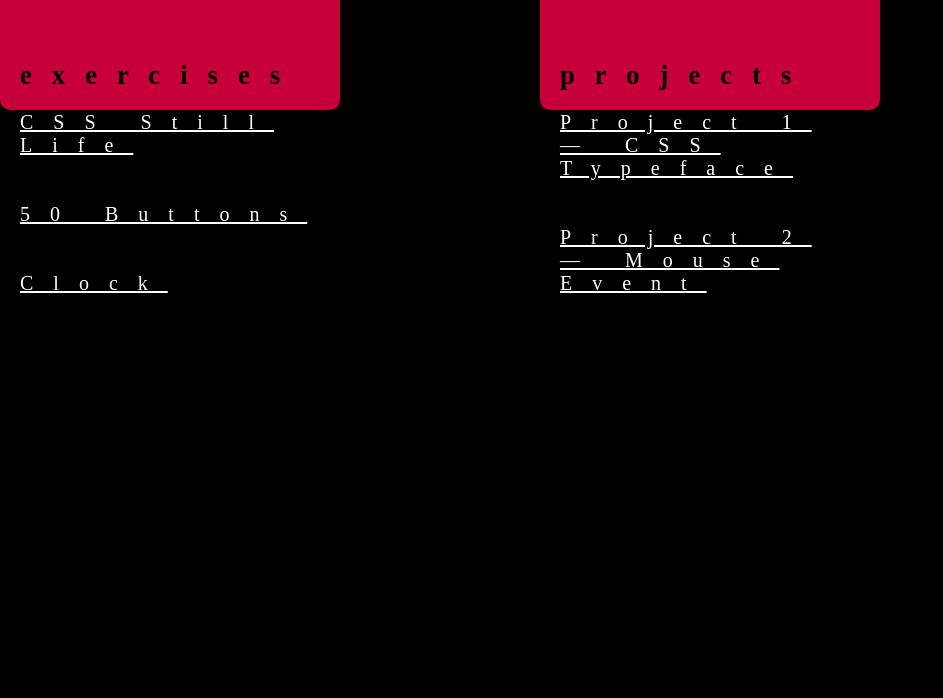
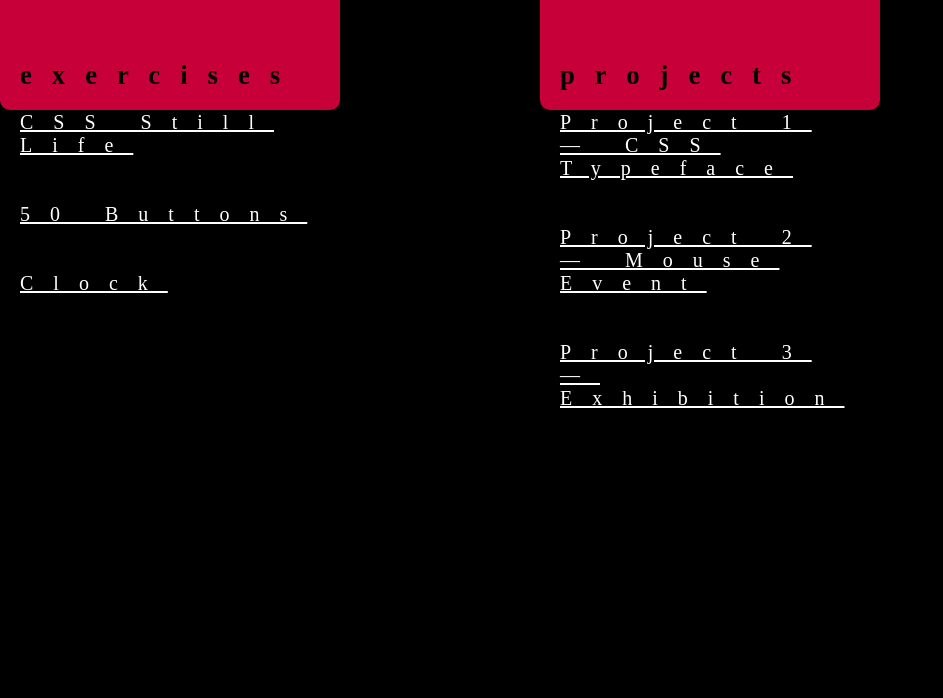
Before and after one commit to igaray97/interactive2, a plain HTML site: page home.html in a window 1280 px wide. Shown: the top 698 px of the page, without its empty margins (0-943 px from the left). Drawn offline with Linux system fonts and the light colour scheme; a web font is replaced by a local one.

Commit message:
push site

```diff
--- a/home.html
+++ b/home.html
@@ -50,11 +50,17 @@
             <ul>
                 <li><a href="https://igaray97.github.io/interactive2/Mouse%20Events/mouseevents.html" class="works">Project 2 — Mouse Event</a></li>
             </ul>
+            <!-- <br>
+            <br>
+            <ul>
+                <li><a href="https://igaray97.github.io/interactive2/typeface/Index.html" class="works">Project 2.2 — Mouse Event Workshop</a></li>
+            </ul> -->
             <br>
             <br>
-            <!-- <ul>
-                <li><a href="https://igaray97.github.io/interactive2/typeface/Index.html" class="works">Project 2.2 — Mouse Event Workshop</a></li>
-            </ul> -->
+            <ul>
+                <li><a href="https://igaray97.github.io/interactive2/Exhibition/Exhibition_Microsite.html" class="works">Project 3 — Exhibition</a></li>
+            </ul>
+
 
         </div>
       </div>
```
